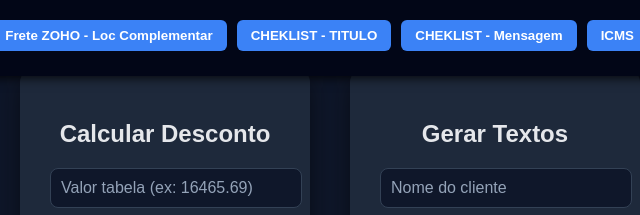
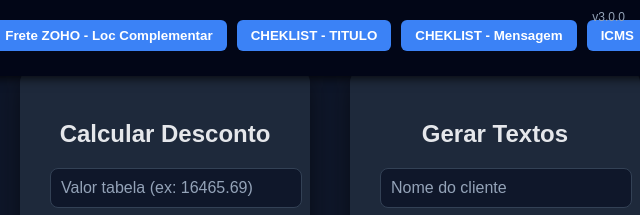
Before and after one commit to EduardoFabeniJohannsen/Ferramentas_trabalho, a plain HTML site: page index.html in a window 1280 px wide. Shown: the top 215 px of the page, 640-1280 px from the left. Drawn offline with Linux system fonts and the light colour scheme.

Commit message:
Criado tag de versão

```diff
--- a/index.html
+++ b/index.html
@@ -8,6 +8,8 @@
 </head>
 
 <body>
+
+<div class="versao">v3.0.0</div>
 
 <div class="container">
 
--- a/style.css
+++ b/style.css
@@ -188,3 +188,14 @@ button:hover{
     opacity:1;
     transform:translateY(0);
 }
+
+.versao{
+    position: fixed;
+    top: 10px;
+    right: 15px;
+    font-size: 12px;
+    color: #94a3b8;
+    font-family: Arial, sans-serif;
+    z-index: 9999;
+    user-select: none;
+}
```
